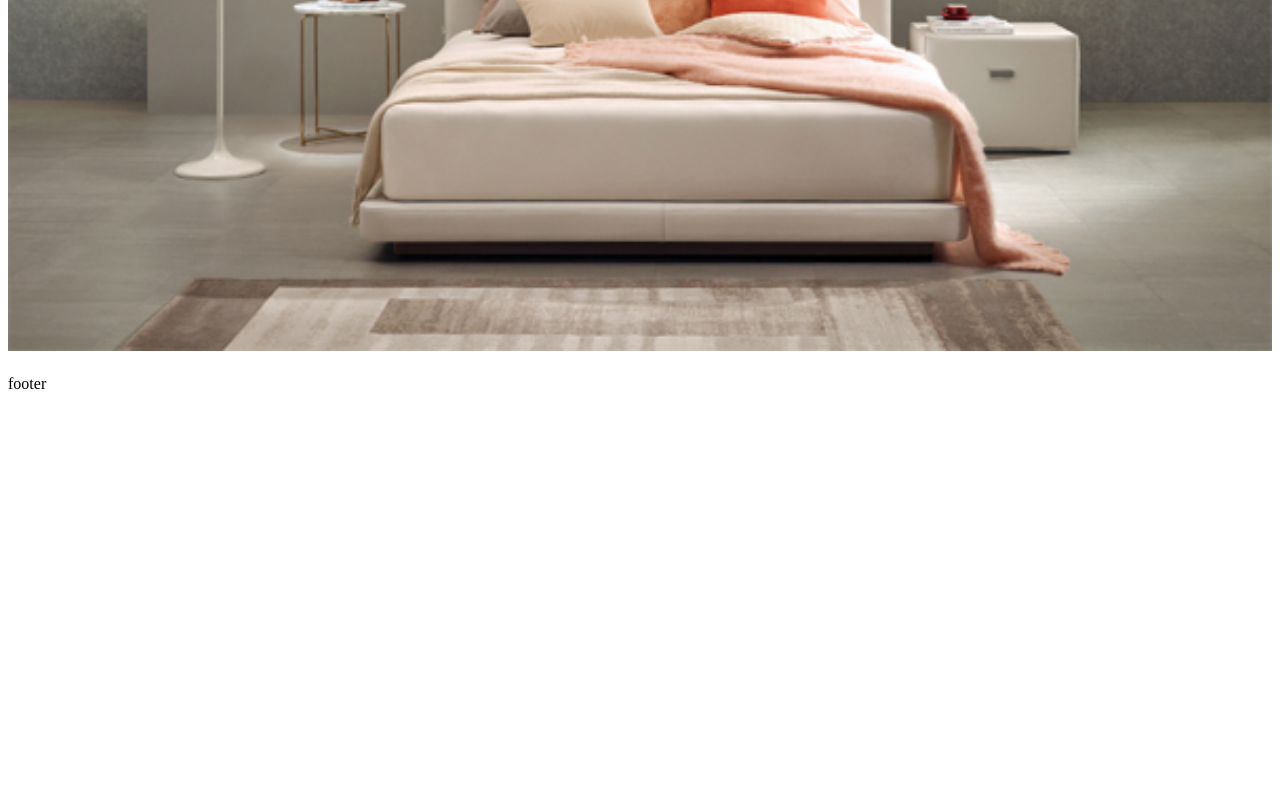
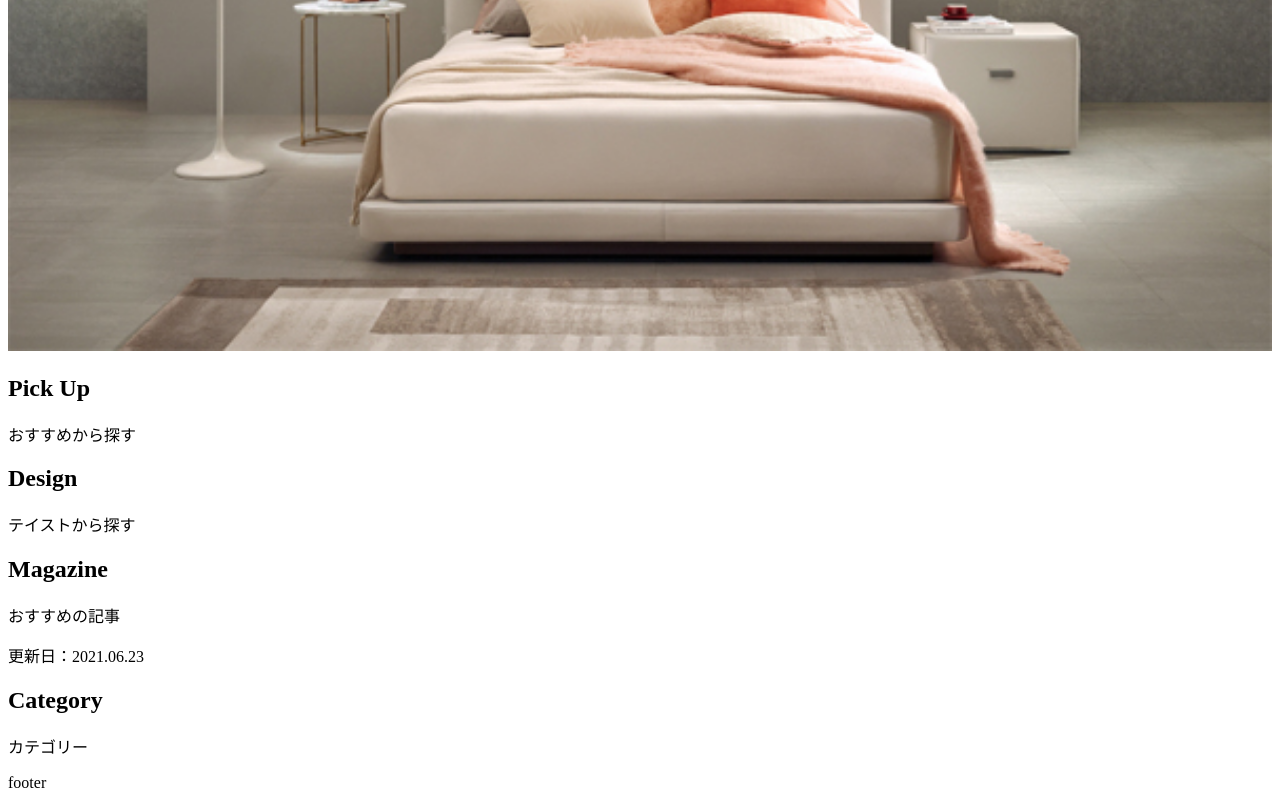
Before and after one commit to uknow1229/littlerooms, a plain HTML site: page index.html in a window 1280 px wide. Shown: the part 488-1288 px from the top of the page. Before the commit the page ends 889 px from the top, so only its background shows below. Drawn offline with Linux system fonts and the light colour scheme.

Commit message:
Add text

```diff
--- a/index.css
+++ b/index.css
@@ -28,4 +28,5 @@
 .main__slider-image {
     width: 100%;
     height: auto;
+    object-fit: contain;
 }
--- a/index.html
+++ b/index.html
@@ -30,27 +30,32 @@
             <div class="main__slider">
                 <img class="main__slider-image" src="/image/bed.jpg" alt="bed" />
             </div>
-            <!--block1 -->
             <div class="main__wrapper">
+                <!--block1 -->
                 <div class="main__block main__block--1">
-                    <h2 class="block__title"></h2>
-                    <p class="block__description"></p>
+                    <h2 class="block__title">Pick Up</h2>
+                    <p class="block__description">おすすめから探す</p>
                 </div>
+                <!--block2 -->
                 <div class="main__block main__block--2">
                     <h2 class="block__title"></h2>
                     <p class="block__description"></p>
                 </div>
+                <!--block3 -->
                 <div class="main__block main__block--3">
-                    <h2 class="block__title"></h2>
-                    <p class="block__description"></p>
+                    <h2 class="block__title">Design</h2>
+                    <p class="block__description">テイストから探す</p>
                 </div>
+                <!--block4 -->
                 <div class="main__block main__block--4">
-                    <h2 class="block__title"></h2>
-                    <p class="block__description"></p>
+                    <h2 class="block__title">Magazine</h2>
+                    <p class="block__description">おすすめの記事</p>
+                    <p class="blockk__description--date">更新日：2021.06.23</p>
                 </div>
+                <!--block5 -->
                 <div class="main__block main__block--5">
-                    <h2 class="block__title"></h2>
-                    <p class="block__description"></p>
+                    <h2 class="block__title">Category</h2>
+                    <p class="block__description">カテゴリー</p>
                 </div>
             </div>
         </div>
```
